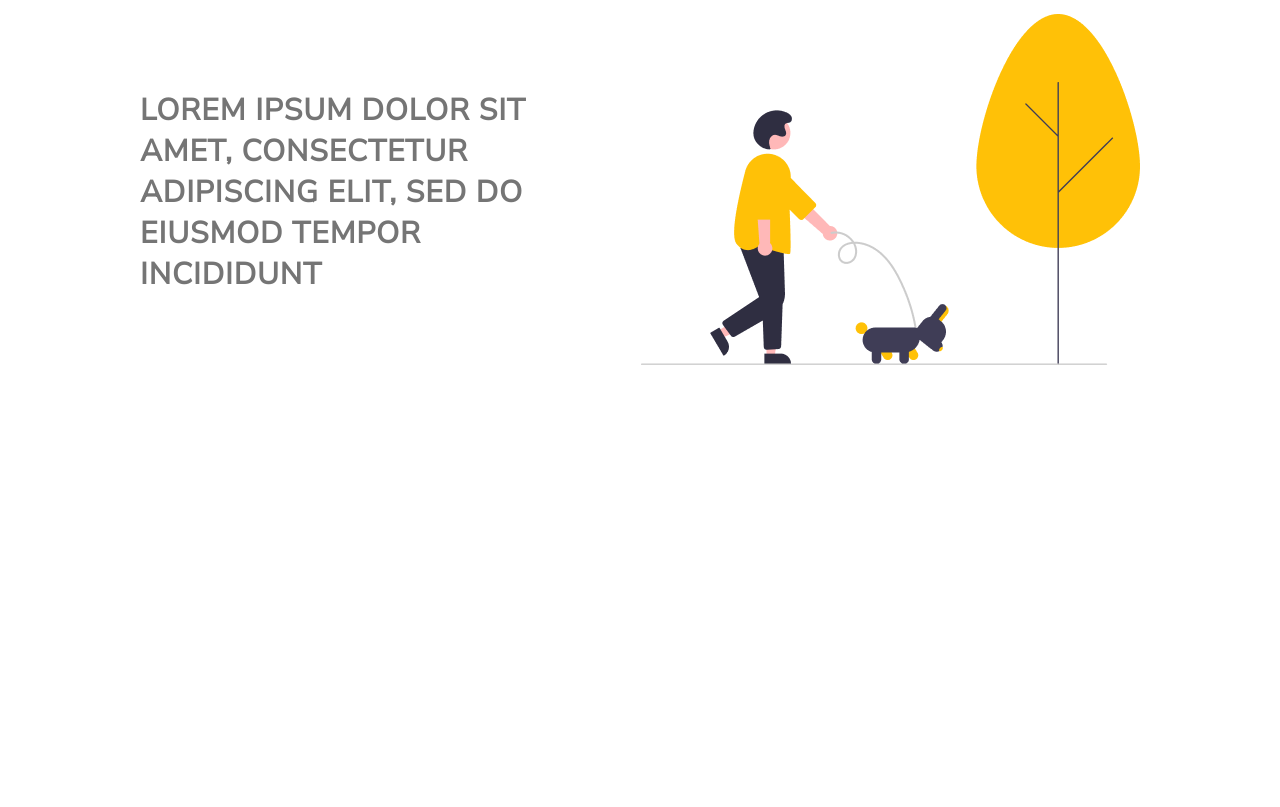
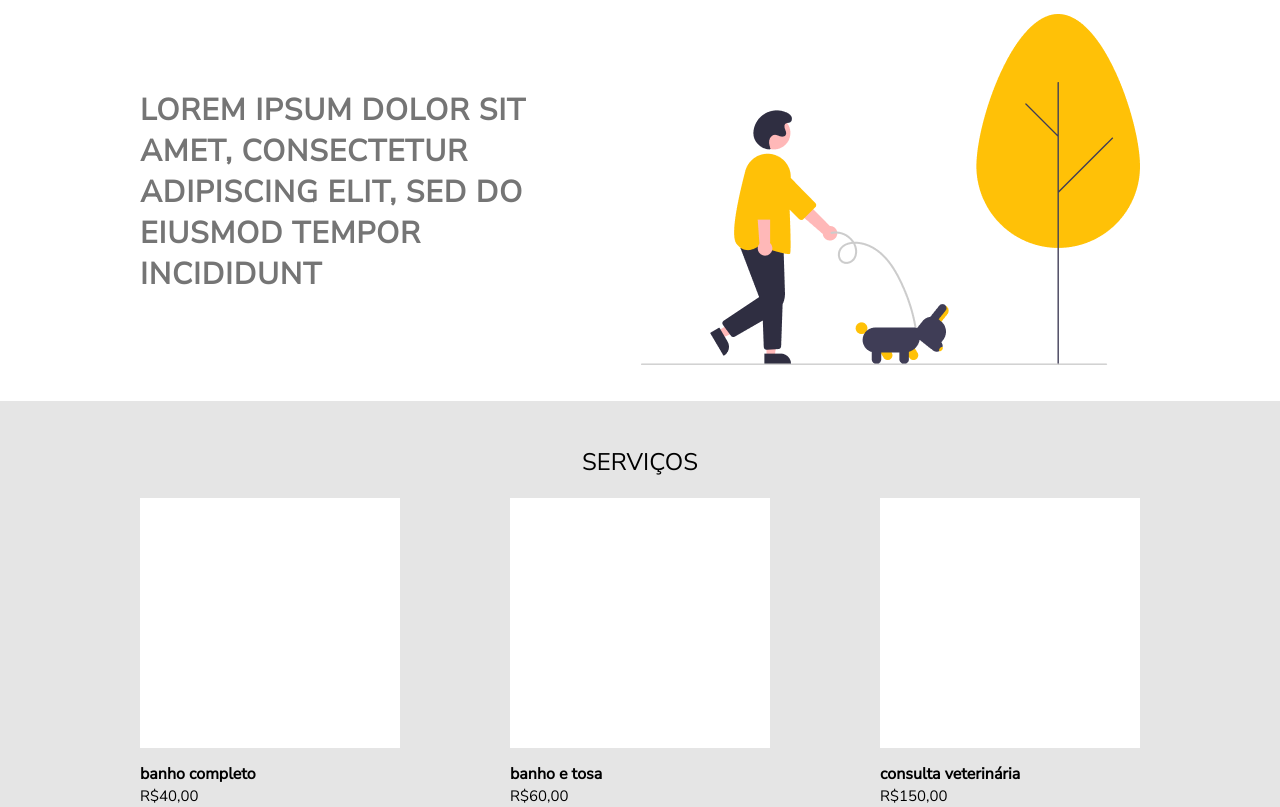
Before and after one commit to gabrielaabergamo/petshop-DH, a plain HTML site: page index.html in a window 1280 px wide. Shown: the part 108-915 px from the top of the page. Before the commit the page ends 800 px from the top, so only its background shows below. Drawn offline with Linux system fonts and the light colour scheme.

Commit message:
serviços adicionados

```diff
--- a/css/style.css
+++ b/css/style.css
@@ -65,3 +65,37 @@ header .links ul li a{
     letter-spacing: 1px;
     font-size: 30px;
 }
+
+/*servicos*/
+.servicos{
+    background-color: #E5E5E5;
+}
+
+.servicos .container{
+    display: flex;
+    align-items: center;
+    justify-content: space-between;
+}
+
+.servicos h2{
+    padding-top: 45px;
+    text-align: center;
+    text-transform: uppercase;
+    font-weight: 400;
+}
+.servicos .retangulo{
+    width: 260px;
+    height: 250px;
+    background-color: white;
+}
+
+.servicos .info {
+    margin-top: 15px;
+}
+
+.servicos .info span{
+    font-weight: 800;
+}
+.servicos .info small{
+    font-size: 15px;
+}
--- a/index.html
+++ b/index.html
@@ -41,7 +41,36 @@
                 <img src="img/undraw_Dog_walking_re_l61p 1.png" alt="Pessoa passeando com cachorro">
             </div>
         </div>
+    </section>
 
+    <section class="servicos">
+        <h2>Serviços</h2>
+        <div class="container">
+        <div class="servico-1">
+            <div class="retangulo"></div>
+            <div class="info">
+                <span>banho completo</span> <br>
+                <small>R$40,00</small>
+            </div>
+        </div>
+
+        <div class="servico-2">
+            <div class="retangulo"></div>
+            <div class="info">
+                <span>banho e tosa</span> <br>
+                <small>R$60,00</small>
+            </div>
+        </div>
+
+        <div class="servico-3">
+            <div class="retangulo"></div>
+            <div class="info">
+                <span>consulta veterinária</span> <br>
+                <small>R$150,00</small>
+            </div>
+
+        </div>
+    </div>
     </section>
 </body>
 </html>
```
